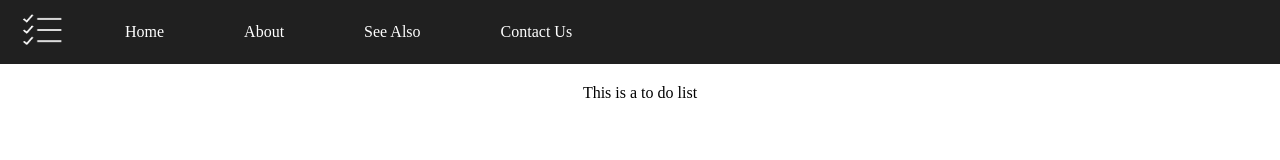
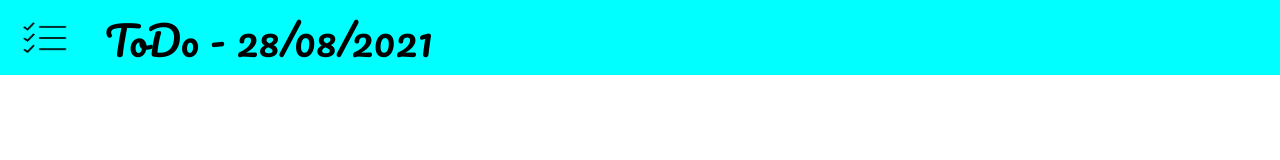
Before and after one commit to MurtazaMister/ToDo, a plain HTML site: page index.html in a window 1280 px wide. Drawn offline with Linux system fonts and the light colour scheme.

Commit message:
version nav

```diff
--- a/index.html
+++ b/index.html
@@ -4,50 +4,15 @@
     <meta charset="UTF-8">
     <meta http-equiv="X-UA-Compatible" content="IE=edge">
     <meta name="viewport" content="width=device-width, initial-scale=1.0">
-    <title>ToDo list</title>
-    <style>
-        body{
-            margin: 0;
-            padding: 0;
-        }
-        .nav{
-            display: flex;
-            align-items: center;
-            background-color: rgb(32, 32, 32);
-            color: white;
-            font-weight: 100;
-        }
-        .navel{
-            margin: 5px 40px;
-        }
-        .big{
-            font-size: 2rem;
-        }
-        .logo{
-            margin: 0 10px;
-        }
-        header img{
-            margin: 10px 10px;
-            filter: invert();
-        }
-        .body{
-            text-align: center;
-            margin-top: 20px;
-        }
-    </style>
+    <title>ToDo's</title>
+    <link href="https://fonts.googleapis.com/css2?family=Pacifico&display=swap" rel="stylesheet">
+    <link rel="stylesheet" href="style.css">
 </head>
 <body>
-    <header>
-        <div class="nav">
-            <div class="logo" id="ele-0"><img src="images/todo.png" alt="ToDo" width="45px" height="40px"></div>
-            <div class="navel" id="ele-1">Home</div>
-            <div class="navel" id="ele-2">About</div>
-            <div class="navel" id="ele-3">See Also</div>
-            <div class="navel" id="ele-4">Contact Us</div>
-        </div>
-    </header>
-    <div class="body">
-        This is a to do list
+    <div id="title">
+        <img src="images/todo.png" alt="ToDo" height="40px" width="50px" style="margin: 5px 20px;">
+        <span id="value" onclick="focusin()">ToDo</span>
     </div>
 </body>
+<script src="script.js"></script>
 </html>
--- /dev/null
+++ b/script.js
@@ -0,0 +1,24 @@
+let n = document.querySelector('#title');
+let m = document.querySelector('#value');
+let date = new Date();
+
+let str = "ToDo - "+(date.getDate()).toString().padStart(2,'0')+'/'+(date.getMonth()+1).toString().padStart(2,'0')+'/'+date.getFullYear();
+m.innerText = str;
+
+function focusin(){
+    n.innerHTML = '<img src="images/todo.png" alt="ToDo" height="40px" width="50px" style="margin: 5px 20px;"><input type="text" name="todo" id="value2" onfocusout="focuslost()" onkeypress="check(event)">';
+    document.querySelector('#value2').value = str;
+    document.querySelector('#value2').focus();
+};
+
+function focuslost(){
+    let topic = document.querySelector('#value2').value;
+    n.innerHTML = '<img src="images/todo.png" alt="ToDo" height="40px" width="50px" style="margin: 5px 20px;"><span id="value" onclick="focusin()">'+topic+'</span>';
+    m = document.querySelector('#value');
+}
+
+function check(event){
+    if(event.keyCode == 13){
+        focuslost();
+    }
+}
--- /dev/null
+++ b/style.css
@@ -0,0 +1,24 @@
+body{
+    margin:0;
+    padding:0;
+}
+#title{
+    font-family: 'Pacifico', cursive;
+    font-size: 40px;
+    background-color: aqua;
+    height: 75px;
+    display: flex;
+    align-items: center;
+}
+#value{
+    font-family: 'Pacifico', cursive;
+    font-size: 40px;
+    padding : 5px 15px;
+    padding-bottom: 0px;
+}
+#value2{
+    font-family: 'Pacifico', cursive;
+    font-size: 40px;
+    margin: 0 15px;
+    height: 50px;
+}
```
